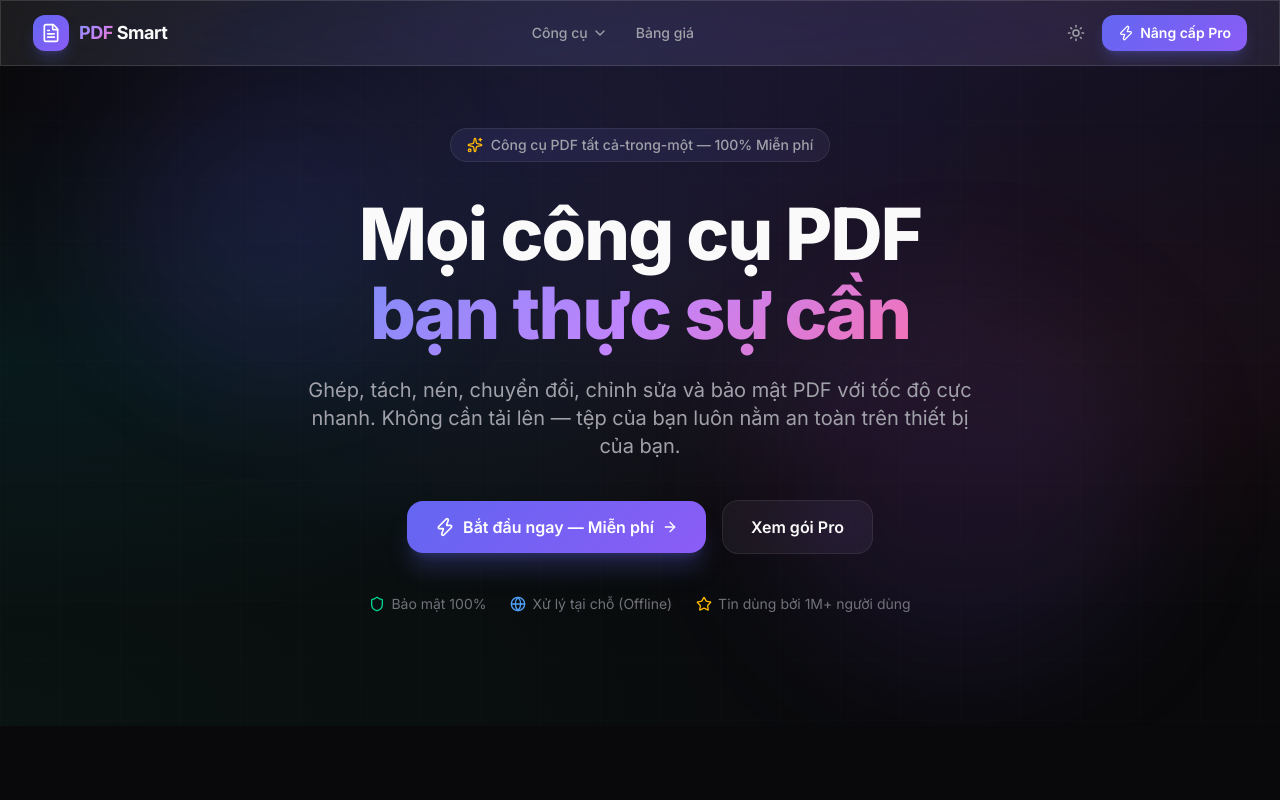
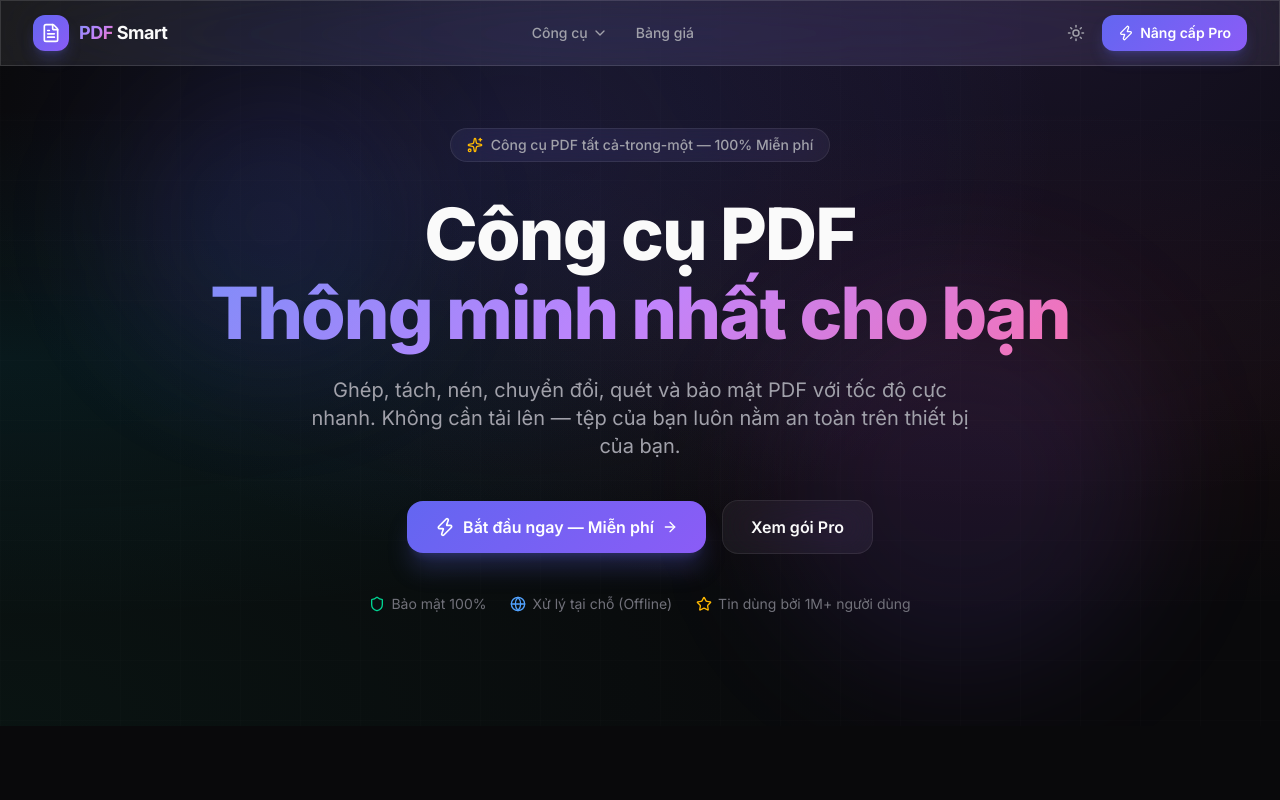
Before and after one commit to maitruongan89/pdf-smart-saas, a Next.js app: page / in a window 1280 px wide. Shown: the top 800 px of the page. Built offline with nearby package versions, Linux system fonts and the light colour scheme.

Commit message:
Test headline update and mention scan feature

```diff
--- a/src/app/page.tsx
+++ b/src/app/page.tsx
@@ -75,9 +75,9 @@ export default function HomePage() {
               transition={{ duration: 0.6, delay: 0.1 }}
               className="text-4xl sm:text-5xl md:text-7xl font-extrabold tracking-tight mb-6 leading-[1.1]"
             >
-              <span className="text-text-primary">Mọi công cụ PDF</span>
+              <span className="text-text-primary">Công cụ PDF</span>
               <br />
-              <span className="gradient-text">bạn thực sự cần</span>
+              <span className="gradient-text">Thông minh nhất cho bạn</span>
             </motion.h1>
 
             {/* Subheadline */}
@@ -87,7 +87,7 @@ export default function HomePage() {
               transition={{ duration: 0.6, delay: 0.2 }}
               className="text-lg sm:text-xl text-text-secondary max-w-2xl mx-auto mb-10"
             >
-              Ghép, tách, nén, chuyển đổi, chỉnh sửa và bảo mật PDF với tốc độ cực nhanh.
+              Ghép, tách, nén, chuyển đổi, quét và bảo mật PDF với tốc độ cực nhanh.
               Không cần tải lên — tệp của bạn luôn nằm an toàn trên thiết bị của bạn.
             </motion.p>
 
```
